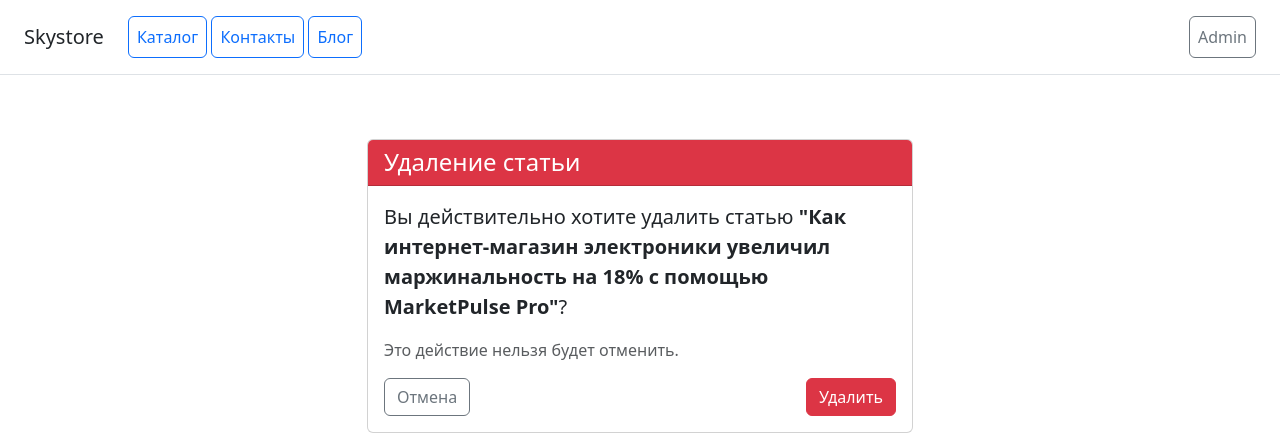
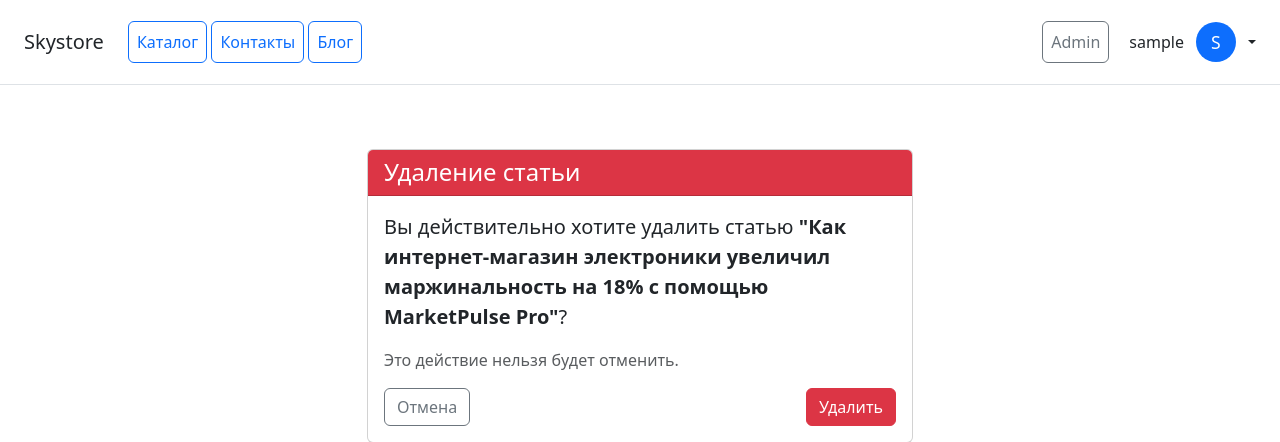
Before and after one commit to GrandBalaxon/CoreShop-Django, a Django app: page /blog/post/1/delete/ in a window 1280 px wide. Shown: the top 442 px of the page. Run offline with Django 5.2, Linux system fonts and the light colour scheme; the visitor is signed in with stand-in values (Sample User, id 1); data comes from the database, SQL or seed files in the repository; parts of the project's set-up code (start-up, migrations or seed data) failed here and were passed over; some libraries are stand-ins or nearby versions.

Commit message:
feat: added login/registration/profile section to menu

```diff
--- a/templates/menu.html
+++ b/templates/menu.html
@@ -9,8 +9,10 @@
         </nav>
     </div>
 
+
+    <div class="d-flex align-items-center gap-2">
+
         {% if user.is_authenticated %}
-    <div class="d-flex align-items-center gap-2">
             {% if request.path == '/' %}
             <a class="p-2 mr-4 btn btn-primary d-inline-flex align-items-center" href="/product/add/">
                 <svg class="bi" width="1em" height="1em" fill="currentColor">
@@ -28,10 +30,48 @@
                 Написать статью
             </a>
             {% endif %}
+
             <a class="p-2 btn btn-outline-secondary" href="/admin/">
                 Admin
             </a>
+        {% endif %}
+
+        <!-- Меню пользователя / Авторизация -->
+        {% if user.is_authenticated %}
+            <div class="dropdown d-flex align-items-center">
+
+                <button class="btn d-flex align-items-center gap-2 border-0 bg-transparent dropdown-toggle pe-0 shadow-none"
+                        type="button"
+                        data-bs-toggle="dropdown"
+                        aria-expanded="false">
+
+                    <span class="font-weight-normal text-dark me-1">{{ user.username }}</span>
+
+                    {% if user.avatar %}
+                        <img src="{{ user.avatar.url }}" alt="Аватар" class="rounded-circle border" width="40" height="40" style="object-fit: cover;">
+                    {% else %}
+                        <div class="bg-primary text-white d-flex align-items-center justify-content-center rounded-circle font-weight-bold"
+                             style="width: 40px; height: 40px; font-size: 1.1rem;">
+                            {{ user.username|slice:":1"|upper }}
+                        </div>
+                    {% endif %}
+
+                </button>
+
+                <ul class="dropdown-menu dropdown-menu-end shadow-sm">
+                    <li><a class="dropdown-item" href="/user/profile/">Профиль</a></li>
+                    <li><hr class="dropdown-divider"></li>
+                    <li><a class="dropdown-item text-danger" href="/user/logout/">Выход</a></li>
+                </ul>
+
+            </div>
+        {% else %}
+            <div class="d-flex align-items-center gap-2">
+                <a class="p-2 btn btn-outline-primary" href="/user/login/">Войти</a>
+                <a class="p-2 btn btn-primary" href="/user/register/">Регистрация</a>
             </div>
         {% endif %}
 
     </div>
+
+</div>
```
Lines whose indentation alone changed are shown as unchanged.
